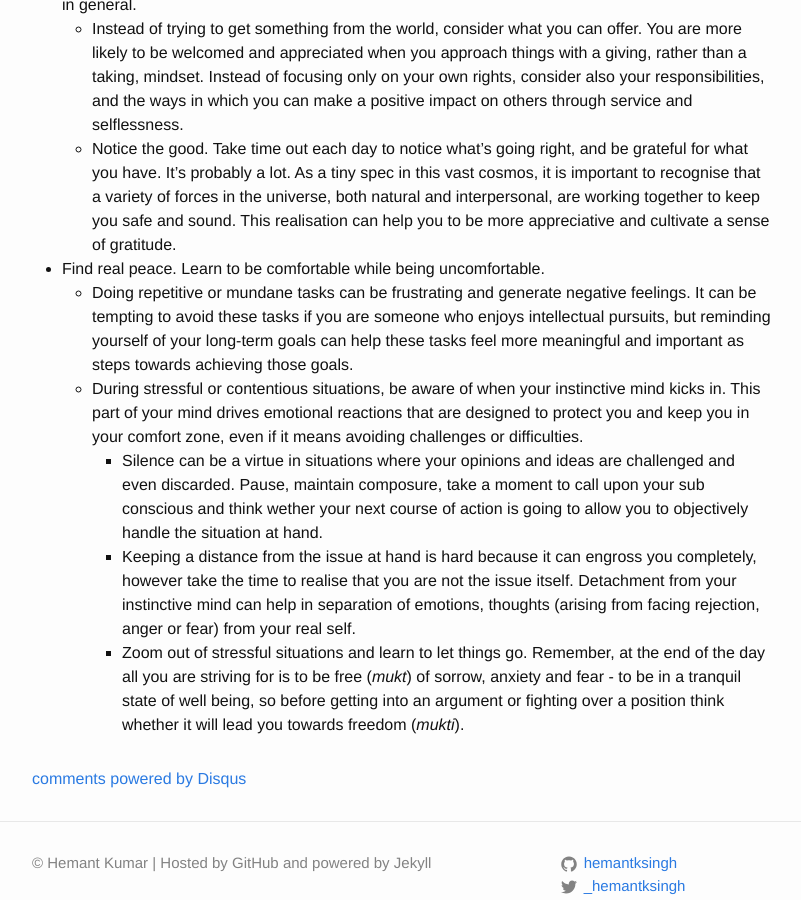
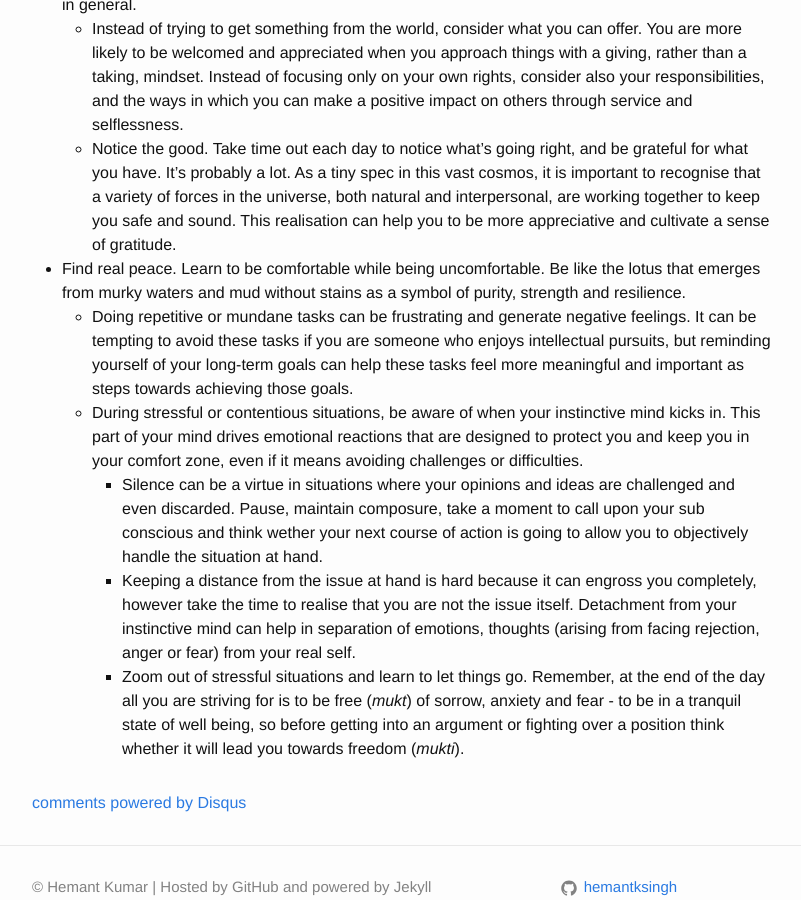
Before and after one commit to hemantksingh/hemantksingh.github.io, a Jekyll site: the page built from _posts/life/2021-02-25-my-morning-routine.markdown, in a window 1280 px wide and 900 px high, scrolled down 1428 px. Shown: the whole window, without its empty margins (238-1039 px from the left). Built offline with Jekyll 4.4.1, drawn with Linux system fonts in a browser that asks for light colours; comment, search, counter and statistics services are not loaded.

Commit message:
Add resilience

```diff
--- a/_posts/life/2021-02-25-my-morning-routine.markdown
+++ b/_posts/life/2021-02-25-my-morning-routine.markdown
@@ -29,7 +29,7 @@
   - Instead of trying to get something from the world, consider what you can offer. You are more likely to be welcomed and appreciated when you approach things with a giving, rather than a taking, mindset. Instead of focusing only on your own rights, consider also your responsibilities, and the ways in which you can make a positive impact on others through service and selflessness.
   - Notice the good. Take time out each day to notice what’s going right, and be grateful for what you have. It’s probably a lot. As a tiny spec in this vast cosmos, it is important to recognise that a variety of forces in the universe, both natural and interpersonal, are working together to keep you safe and sound. This realisation can help you to be more appreciative and cultivate a sense of gratitude.
 
-- Find real peace. Learn to be comfortable while being uncomfortable.
+- Find real peace. Learn to be comfortable while being uncomfortable. Be like the lotus that emerges from murky waters and mud without stains as a symbol of purity, strength and resilience.
   - Doing repetitive or mundane tasks can be frustrating and generate negative feelings. It can be tempting to avoid these tasks if you are someone who enjoys intellectual pursuits, but reminding yourself of your long-term goals can help these tasks feel more meaningful and important as steps towards achieving those goals.
   - During stressful or contentious situations, be aware of when your instinctive mind kicks in. This part of your mind drives emotional reactions that are designed to protect you and keep you in your comfort zone, even if it means avoiding challenges or difficulties.
     - Silence can be a virtue in situations where your opinions and ideas are challenged and even discarded. Pause, maintain composure, take a moment to call upon your sub conscious and think wether your next course of action is going to allow you to objectively handle the situation at hand.
```
